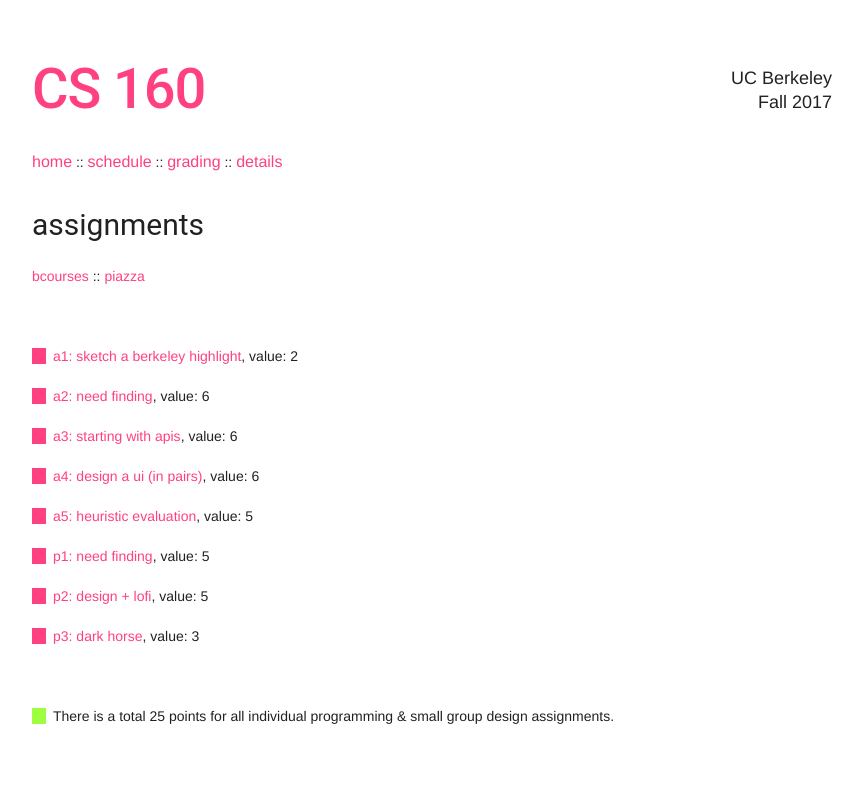
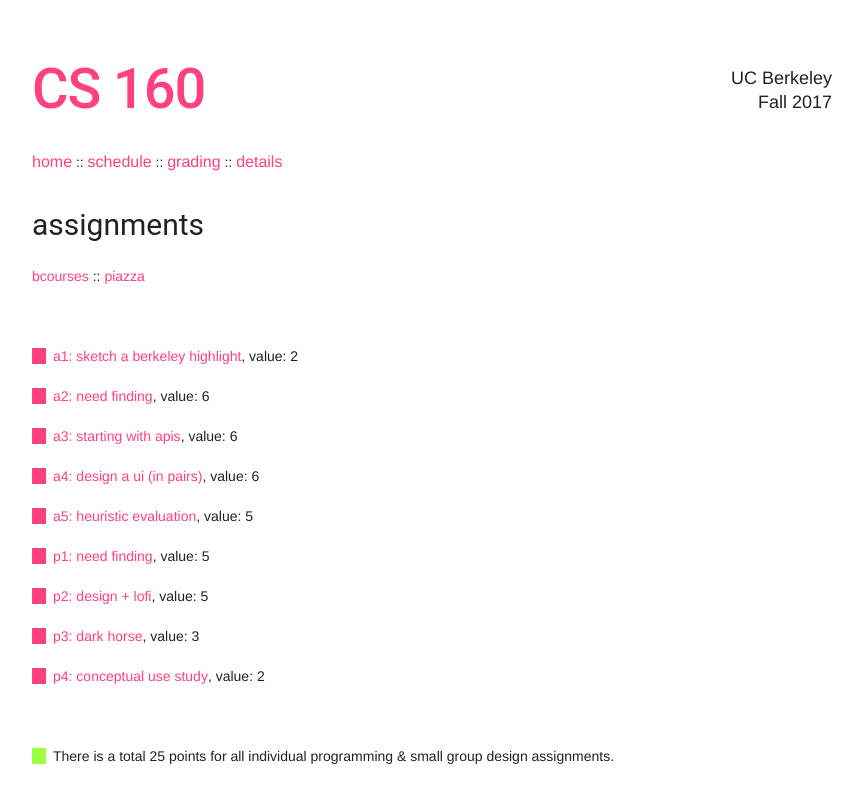
Before and after one commit to cs160-berkeley/website, a Jekyll site: the page built from assign.md, in a window 1280 px wide. Shown: the top 803 px of the page, without its empty margins (208-1071 px from the left). Built offline with Jekyll 4.4.1, drawn with Linux system fonts in a browser that asks for light colours.

Commit message:
update assn

```diff
--- a/_data/assign.yaml
+++ b/_data/assign.yaml
@@ -23,3 +23,6 @@
 - name: "p3: dark horse"
   link: https://docs.google.com/document/d/1KQ_sj9vjlnGjpapQsgNHHdmTKIFS6cHMJFnrb4onvvs/edit#
   valu: 3
+- name: "p4: conceptual use study"
+  link: https://docs.google.com/document/d/1YeEacupctezlLfCruNBQ6hGDK7lZCa_CAV15nUFpZlQ/edit
+  valu: 2
```
